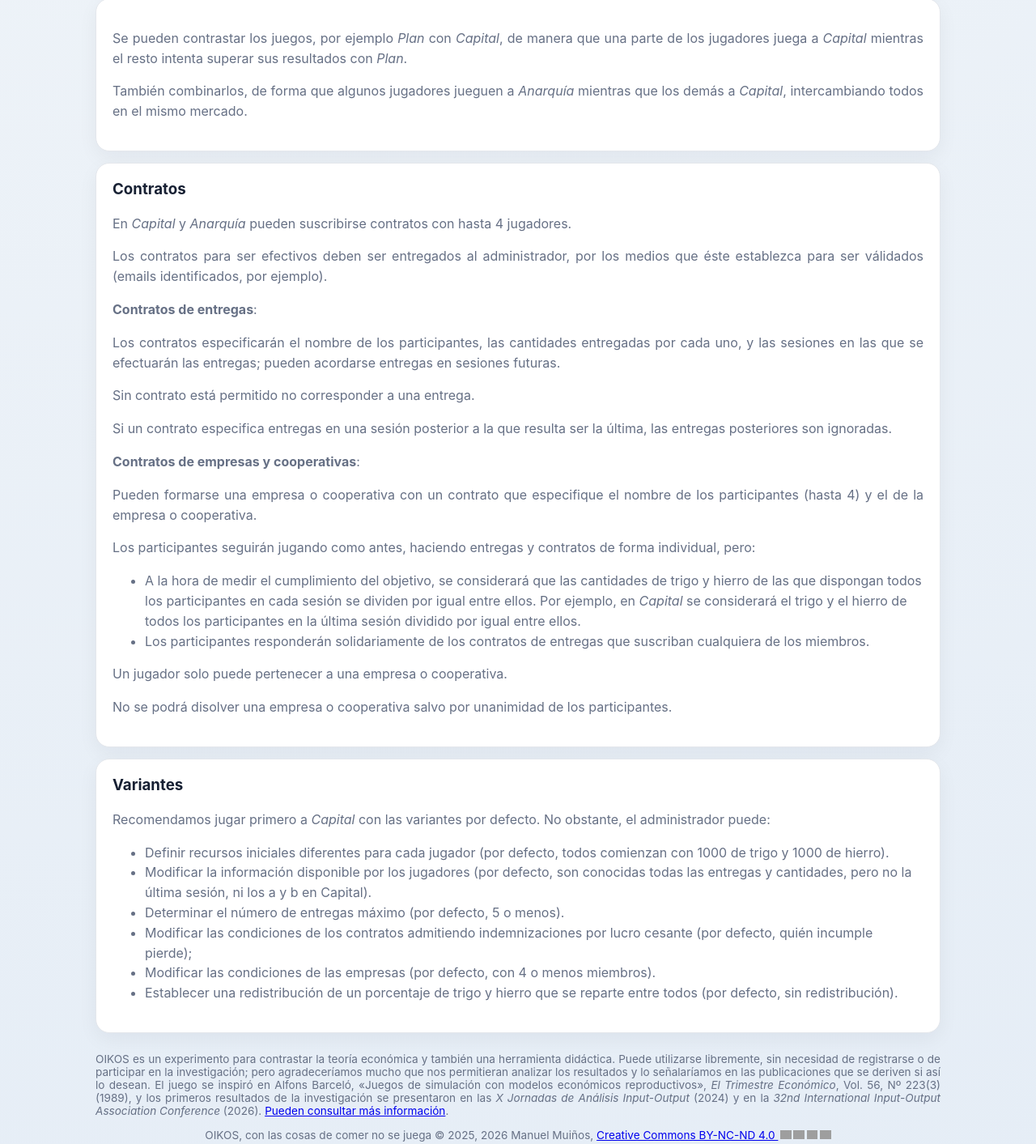
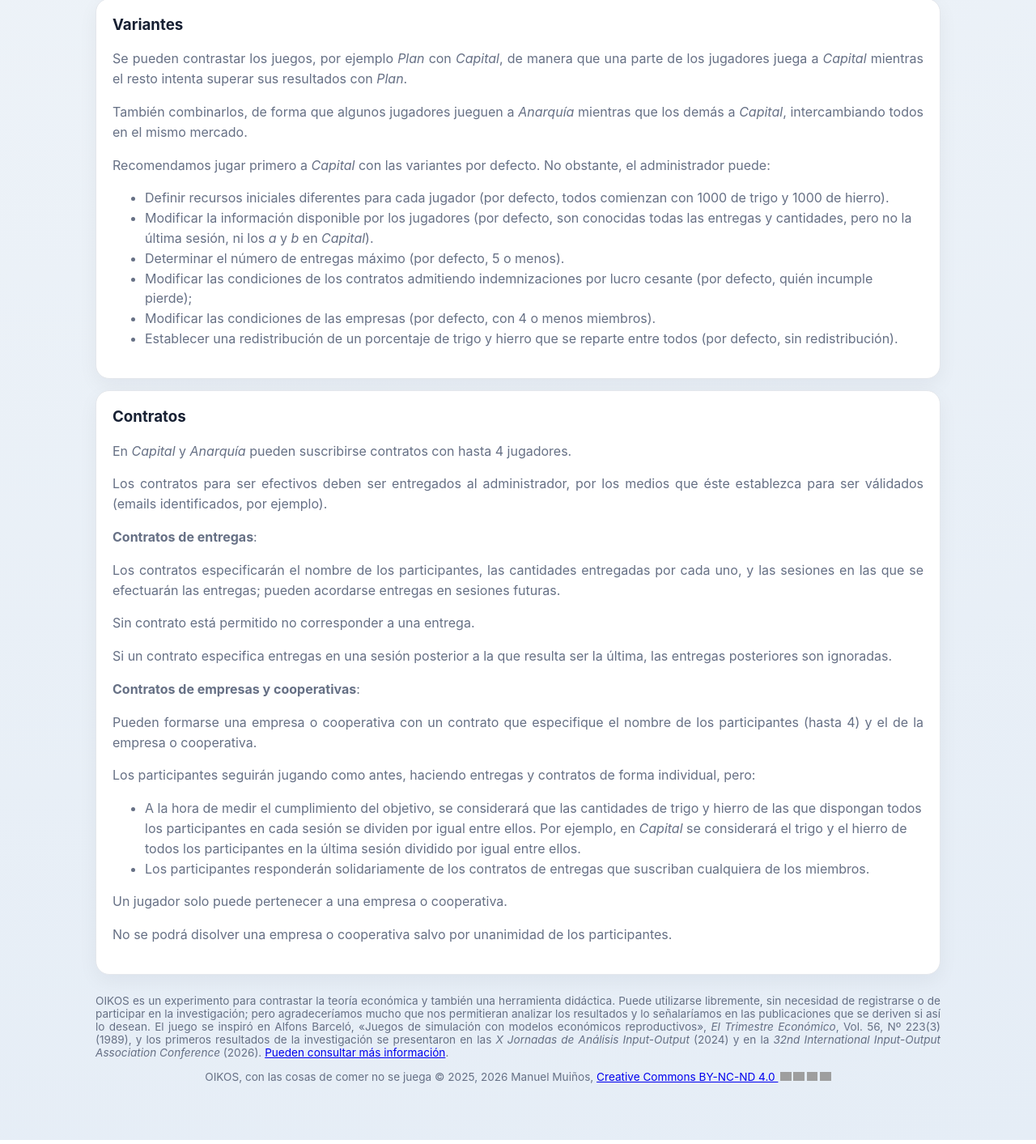
Before and after one commit to mmuinosp-hub/oikos, a website: page public/index.html in a window 1280 px wide. Shown: the part 1765-3178 px from the top of the page at 81% size. Drawn offline with Linux system fonts and the light colour scheme; grey boxes are pictures that could not be loaded.

Commit message:
Add files via upload

```diff
--- a/public/index.html
+++ b/public/index.html
@@ -67,8 +67,20 @@ main{max-width:1080px;margin:auto;padding:34px 18px 70px}.hero{padding:38px 30px
 </section>
 
 <section class="card wide">
+<h3>Variantes</h3>
+
 <p align ="Justify">Se pueden contrastar los juegos, por ejemplo <i>Plan</i> con <i>Capital</i>, de manera que una parte de los jugadores juega a <i>Capital</i> mientras el resto intenta superar sus resultados con <i>Plan</i>.
 <p align ="Justify">También combinarlos, de forma que algunos jugadores jueguen a <i>Anarquía</i> mientras que los demás a <i>Capital</i>, intercambiando todos en el mismo mercado.
+
+<p align ="Justify"><p align ="Justify">Recomendamos jugar primero a <i>Capital</i> con las variantes por defecto. No obstante, el administrador puede:
+<ul>
+<li>Definir recursos iniciales diferentes para cada jugador (por defecto, todos comienzan con 1000 de trigo y 1000 de hierro).
+<li>Modificar la información disponible por los jugadores (por defecto, son conocidas todas las entregas y cantidades, pero no la última sesión, ni los <i>a</i> y <i>b</i> en <i>Capital</i>).
+<li>Determinar el número de entregas máximo (por defecto, 5 o menos).
+<li>Modificar las condiciones de los contratos admitiendo indemnizaciones por lucro cesante (por defecto, quién incumple pierde);
+<li>Modificar las condiciones de las empresas (por defecto, con 4 o menos miembros).
+<li>Establecer una redistribución de un porcentaje de trigo y hierro que se reparte entre todos (por defecto, sin redistribución).
+</ul>
 </section>
 
 
@@ -95,20 +107,6 @@ main{max-width:1080px;margin:auto;padding:34px 18px 70px}.hero{padding:38px 30px
 </section>
 
 
-<section class="card wide">
-<h3>Variantes</h3>
-<p align ="Justify"><p align ="Justify">Recomendamos jugar primero a <i>Capital</i> con las variantes por defecto. No obstante, el administrador puede:
-<ul>
-<li>Definir recursos iniciales diferentes para cada jugador (por defecto, todos comienzan con 1000 de trigo y 1000 de hierro).
-<li>Modificar la información disponible por los jugadores (por defecto, son conocidas todas las entregas y cantidades, pero no la última sesión, ni los a y b en Capital).
-<li>Determinar el número de entregas máximo (por defecto, 5 o menos).
-<li>Modificar las condiciones de los contratos admitiendo indemnizaciones por lucro cesante (por defecto, quién incumple pierde);
-<li>Modificar las condiciones de las empresas (por defecto, con 4 o menos miembros).
-<li>Establecer una redistribución de un porcentaje de trigo y hierro que se reparte entre todos (por defecto, sin redistribución).
-</ul>
-</section>
-
-
 <div class="footer">
 <p align ="Justify">
 OIKOS es un experimento para contrastar la teoría económica y también una herramienta didáctica. Puede utilizarse libremente, sin necesidad de registrarse o de participar en la investigación; pero agradeceríamos mucho que nos permitieran analizar los resultados y lo señalaríamos en las publicaciones que se deriven si así lo desean. El juego se inspiró en Alfons Barceló, «Juegos de simulación con modelos económicos reproductivos», <i>El Trimestre Económico</i>, Vol. 56, Nº 223(3) (1989), y los primeros resultados de la investigación se presentaron en las <i>X Jornadas de Análisis Input-Output</i> (2024) y en la <i>32nd International Input-Output Association Conference</i> (2026). <a href="https://sites.google.com/site/manuelmuinhospan/oikos" target="_blank">Pueden consultar más información</A>.
```
